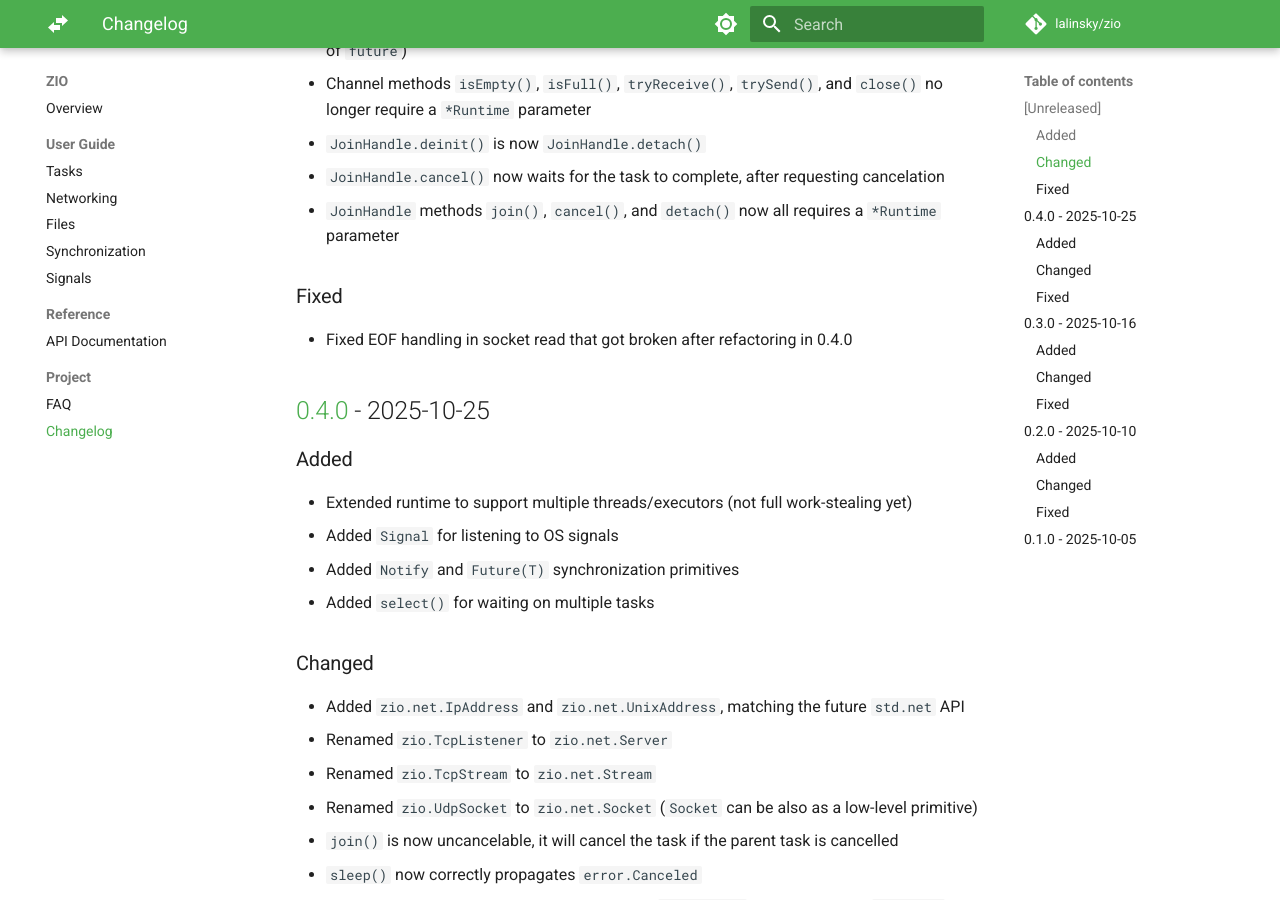
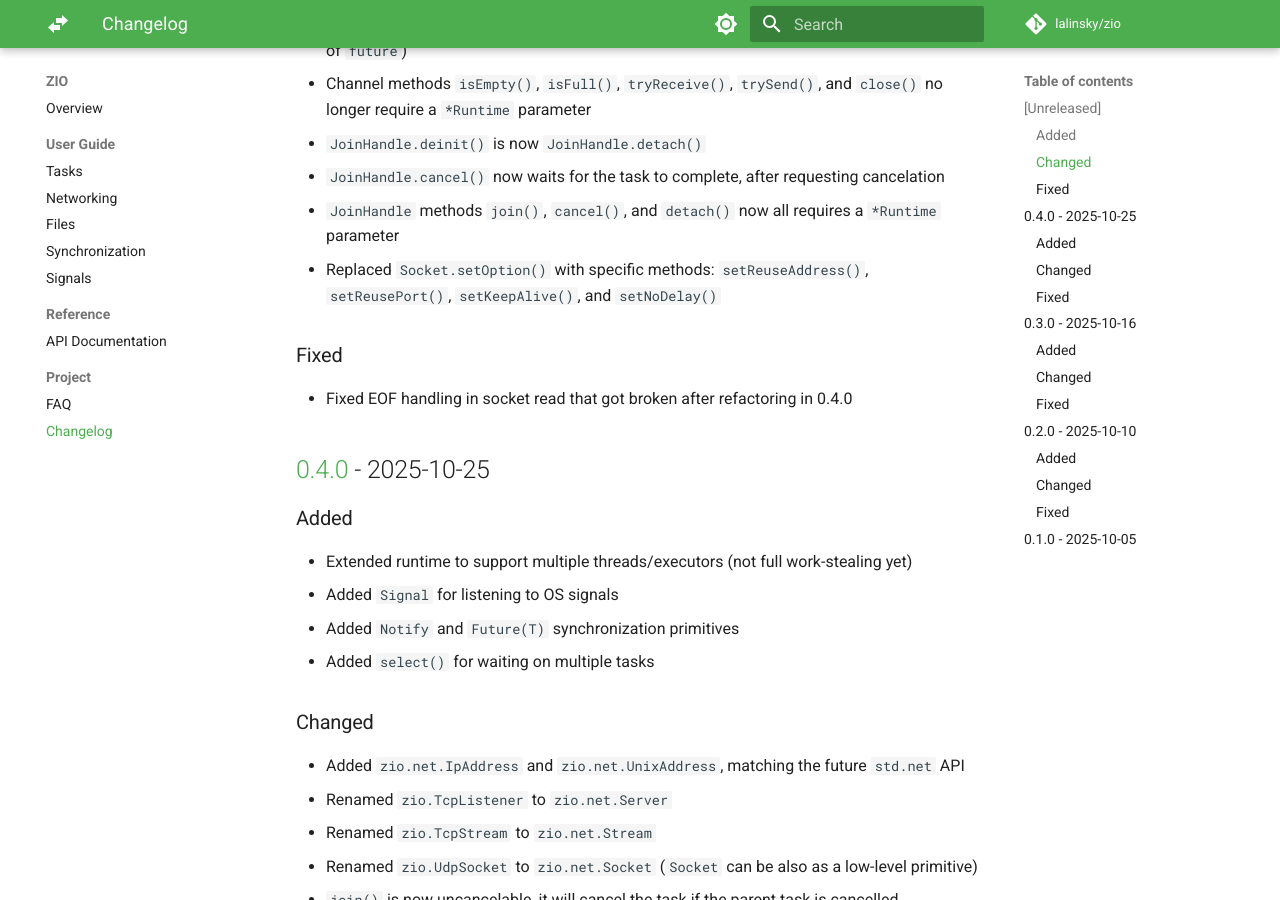
Before and after one commit to lalinsky/zio, an MkDocs documentation site: the page built from docs/changelog.md, in a window 1280 px wide and 900 px high, scrolled down 568 px. Built offline with MkDocs 1.6.1 and Material for MkDocs 9.7.7, drawn with Linux system fonts in a browser that asks for light colours; comment, search, counter and statistics services are not loaded.

Commit message:
Refactor Socket.setOption into specific methods
Replace the generic Socket.setOption() method with specific, type-safe
methods for common socket options:

- setReuseAddress(bool) - SO_REUSEADDR
- setReusePort(bool) - SO_REUSEPORT
- setKeepAlive(bool) - SO_KEEPALIVE
- setNoDelay(bool) - TCP_NODELAY

Benefits:
- Better type safety (bool instead of anytype)
- Improved discoverability in IDE autocomplete
- Self-documenting API
- Easier to add platform-specific handling per option

Updated the existing setOption usage in netListenIp to use the new
setReuseAddress method.

```diff
--- a/docs/changelog.md
+++ b/docs/changelog.md
@@ -20,6 +20,7 @@ and this project adheres to [Semantic Versioning](https://semver.org/spec/v2.0.0
 - `JoinHandle.deinit()` is now `JoinHandle.detach()`
 - `JoinHandle.cancel()` now waits for the task to complete, after requesting cancelation
 - `JoinHandle` methods `join()`, `cancel()`, and `detach()` now all requires a `*Runtime` parameter
+- Replaced `Socket.setOption()` with specific methods: `setReuseAddress()`, `setReusePort()`, `setKeepAlive()`, and `setNoDelay()`
 
 ### Fixed
 
```
Also changed, not shown: 1 other file.
